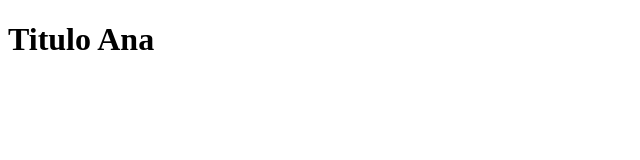
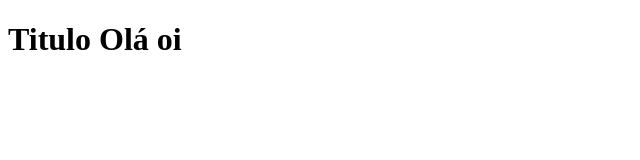
Before and after one commit to AnaBeatriz20024/aulahtml, a plain HTML site: page index.html in a window 1280 px wide. Shown: the full height of the page, 0-640 px from the left. Drawn offline with Linux system fonts and the light colour scheme.

Commit message:
alteração h1

```diff
--- a/index.html
+++ b/index.html
@@ -6,6 +6,6 @@
     <title>Aula Html 2</title>
 </head>
 <body>
-    <h1> Titulo Ana</h1>
+    <h1> Titulo Olá oi</h1>
 </body>
 </html>
```
